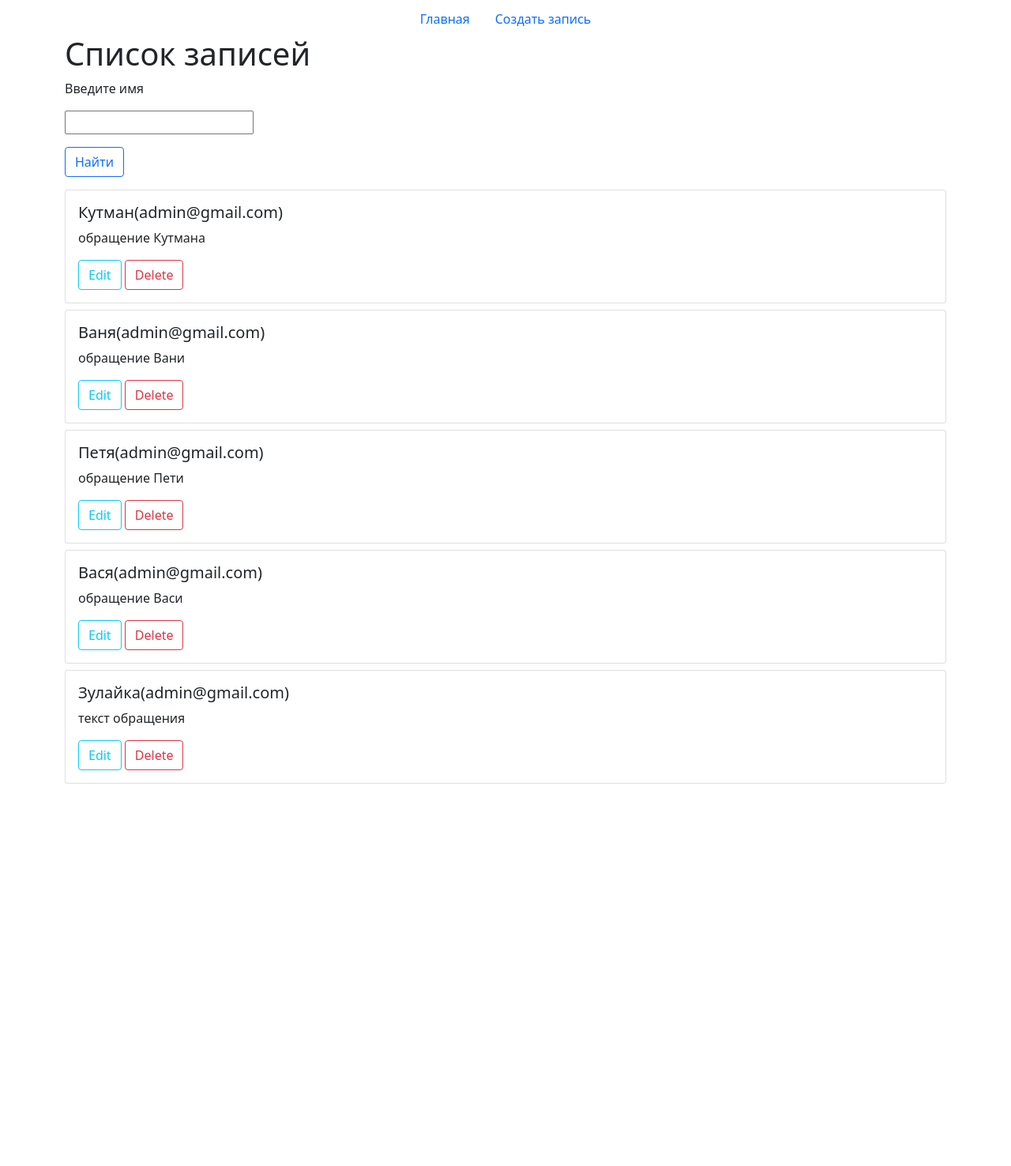
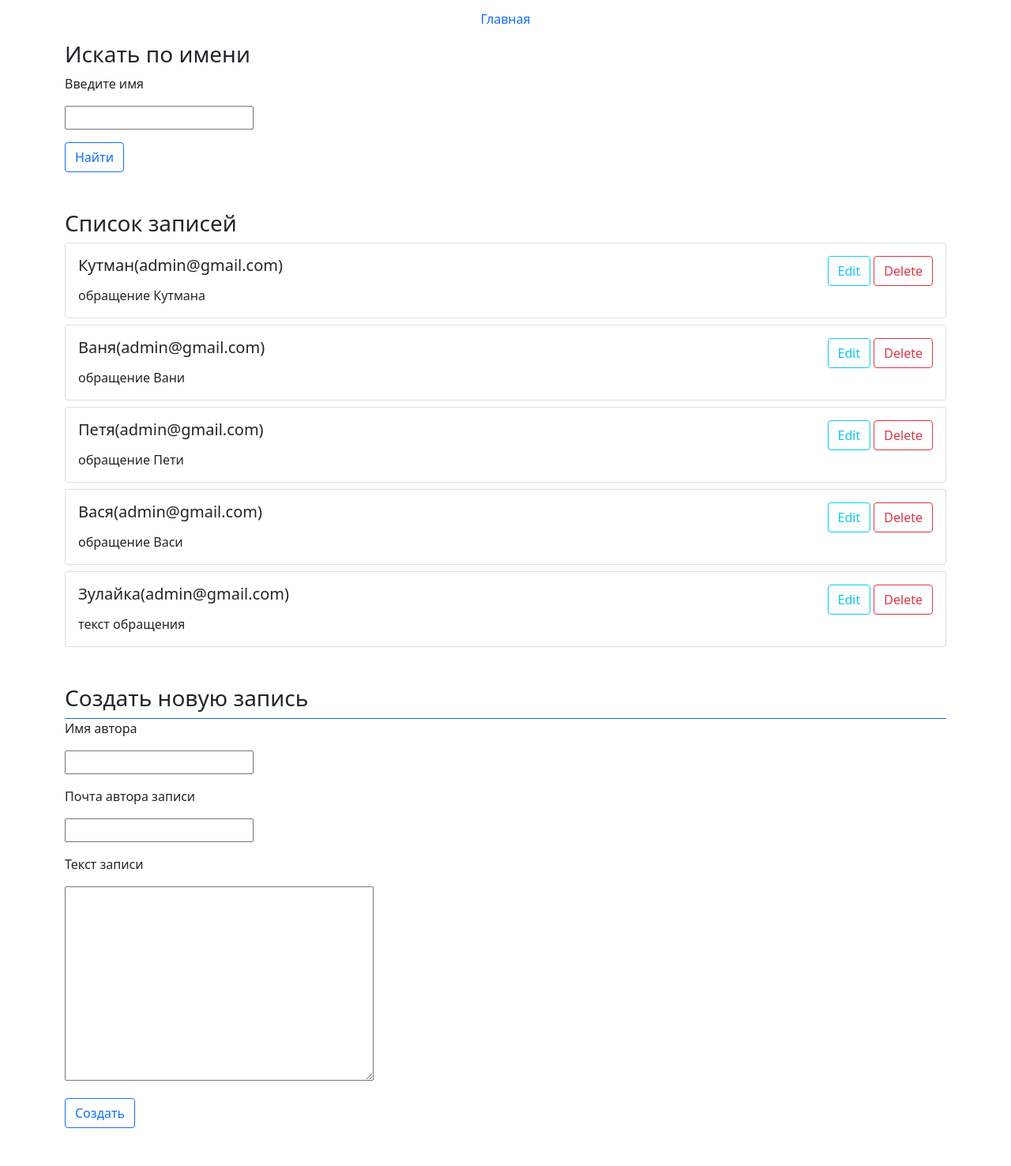
Before and after one commit to A-miin/exam, a Django app: page / in a window 1280 px wide. Shown: the whole page at 79% size. Before the commit the page ends 992 px from the top, so only its background shows below. Run offline with Django 3.2, Linux system fonts and the light colour scheme; data comes from the database, SQL or seed files in the repository; some libraries are stand-ins or nearby versions.

Commit message:
Add adding form to index

```diff
--- a/Project/guest_book/templates/base.html
+++ b/Project/guest_book/templates/base.html
@@ -12,9 +12,6 @@
       <li class="nav-item">
         <a class="nav-link active" aria-current="page" href="{% url "record-list" %}">Главная</a>
       </li>
-        <li class="nav-item">
-        <a class="nav-link active" aria-current="page" href="{% url "record-add" %}">Создать запись</a>
-      </li>
         {% block nav %}
         {% endblock nav %}
     </ul>
--- a/Project/guest_book/templates/index.html
+++ b/Project/guest_book/templates/index.html
@@ -1,18 +1,50 @@
 {% extends 'base.html' %}
 {% block title %} Лист записей {% endblock title %}
-{% block header-text %} Список записей{% endblock header-text %}
 {% block content %}
+
+
+    <h3>Искать по имени</h3>
+    <div class="mb-5">
         <form action="{% url 'record-list' %}" method="POST">
             {% include 'form.html' with button_text="Найти" %}
         </form>
+    </div>
+
+    <h3>Список записей </h3>
+    <div class="mb-5">
         {%for record in records%}
             <div class="card mb-2 mt-2">
               <div class="card-body">
+                  <div class="d-flex justify-content-between">
                     <h5 class="card-title">{{ record.name}}({{ record.email }})</h5>
-            <p class="card-text">{{ record.text}}</p>
+                      <div>
                            <a href="{% url 'record-update' record.id %}" class="btn btn-outline-info">Edit</a>
                             <a href="{% url 'record-delete' record.id %}" class="btn btn-outline-danger">Delete</a>
                       </div>
                   </div>
+                <p class="card-text">{{ record.text}}</p>
+              </div>
+            </div>
         {% endfor %}
+    </div>
+
+    <h3>Создать новую запись</h3>
+    {% if add_form %}
+        <div class="border-top border-primary mb-5">
+            <form action="{% url 'record-add' %}" method="POST">
+                {% csrf_token %}
+                {% for error in form.non_field_errors %}
+                   <p class="text-danger">{{ error }}</p>
+                {% endfor %}
+                {% for field in add_form %}
+                   <p><label for="{{ field.id_for_label }}">{{ field.label }}</label></p>
+                   {% for error in field.errors %}
+                       <p class="text-danger">{{ error }}</p>
+                   {% endfor %}
+                   <p {% if field.errors %} class="border border-danger"{% endif %}>{{ field }}</p>
+                {% endfor %}
+                <p><input type="submit" value="Создать" class="btn btn-outline-primary"></p>
+            </form>
+        </div>
+    {% endif %}
 {% endblock content%}
--- a/Project/guest_book/views.py
+++ b/Project/guest_book/views.py
@@ -6,9 +6,10 @@ from .forms import RecordSearchForm, RecordForm
 # Create your views here.
 def index(request):
     form = RecordSearchForm()
+    add_form = RecordForm()
     if request.method=='GET':
         records = Record.objects.all().filter(status='active').order_by('-created_at')
-        return render(request, 'index.html', context={'records':records, 'form':form})
+        return render(request, 'index.html', context={'records':records, 'form':form, 'add_form':add_form})
     elif request.method=='POST':
         name = request.POST.get('name')
         records = Record.objects.all().filter(name=name, status='active').order_by('-created_at')
```
Lines whose indentation alone changed are shown as unchanged.
